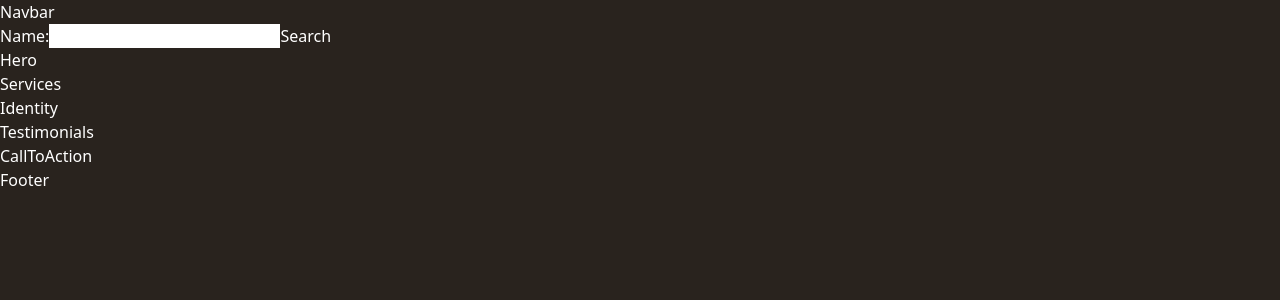
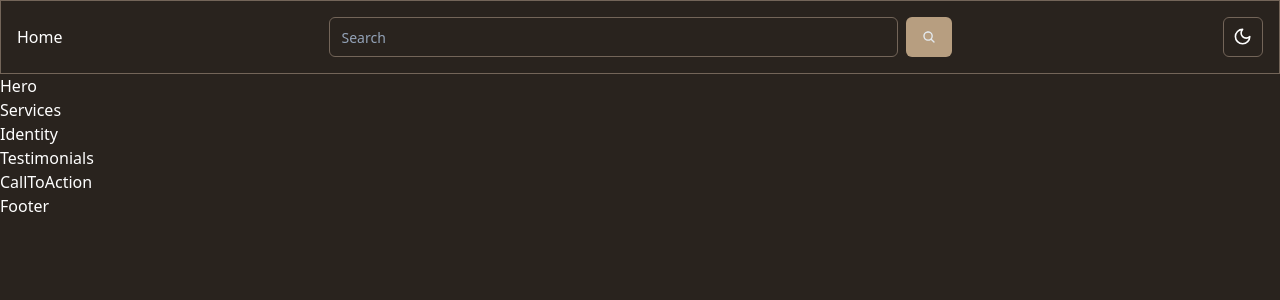
Before and after one commit to Endeyr/shopping-cart-project, a React (Vite) app: page / in a window 1280 px wide. Shown: the top 300 px of the page. Built offline with nearby package versions, Linux system fonts and the light colour scheme.

Commit message:
add style and basic structure

```diff
--- a/src/components/navbar/index.tsx
+++ b/src/components/navbar/index.tsx
@@ -1,5 +1,6 @@
 import { fetchIdByName, fetchPriceById } from "@/services/api";
 import { useEffect, useState } from "react";
+import { ModeToggle } from "../theme-toggle";
 import SearchBar from "./search-bar";
 
 const Navbar = () => {
@@ -34,23 +35,26 @@ const Navbar = () => {
   }, [itemName]);
 
   if (isLoading) {
-    return <div>Loading ...</div>;
+    return <div>Loading ...{price}</div>;
   }
 
   if (error) {
-    return <div>Error: {error.message}</div>;
+    return <div className="mx-2 p-4">Error: {error.message}</div>;
   }
 
   return (
-    <>
-      <div>Navbar</div>
+    <div className="grid grid-cols-4 items-center p-4 border w-full">
+      <div className="w-full">Home</div>
       <SearchBar setItemName={setItemName} />
-      {itemName && (
-        <div>
+      <div className="flex w-full justify-end">
+        <ModeToggle />
+      </div>
+      {/* {itemName && (
+        <div className="flex w-full justify-end">
           {itemName} - {Number(price.toFixed(0)).toLocaleString("en-US")}gp
         </div>
-      )}
-    </>
+      )} */}
+    </div>
   );
 };
 export default Navbar;
--- a/src/components/navbar/search-bar/index.tsx
+++ b/src/components/navbar/search-bar/index.tsx
@@ -1,4 +1,7 @@
+import { Button } from "@/components/ui/button";
+import { Input } from "@/components/ui/input";
 import { useState } from "react";
+import { IoSearch } from "react-icons/io5";
 
 const SearchBar = ({
   setItemName,
@@ -18,19 +21,20 @@ const SearchBar = ({
     setUserInput("");
   };
   return (
-    <form id="searchForm" onSubmit={handleSubmit}>
-      <label htmlFor="userInput">
-        Name:
-        <input
-          className="dark:text-black"
+    <form id="searchForm" className="col-span-2" onSubmit={handleSubmit}>
+      <div className="flex w-full items-center space-x-2">
+        <Input
+          type="text"
           id="userInput"
           name="userInput"
-          type="text"
+          placeholder="Search"
           value={userInput}
           onChange={handleChange}
         />
-      </label>
-      <button>Search</button>
+        <Button type="submit">
+          <IoSearch />
+        </Button>
+      </div>
     </form>
   );
 };
```
